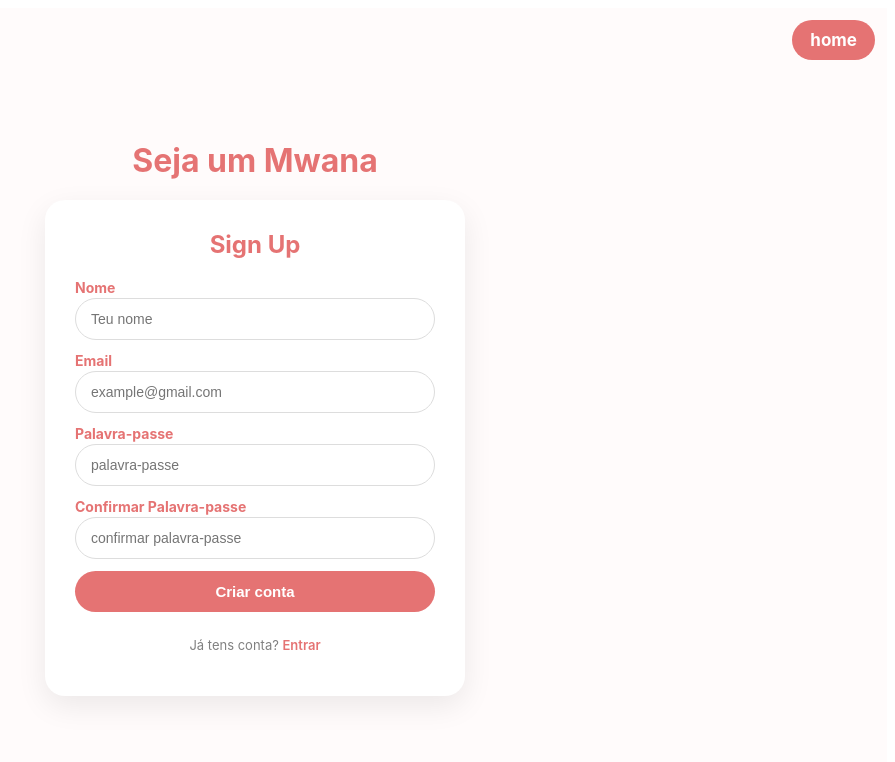
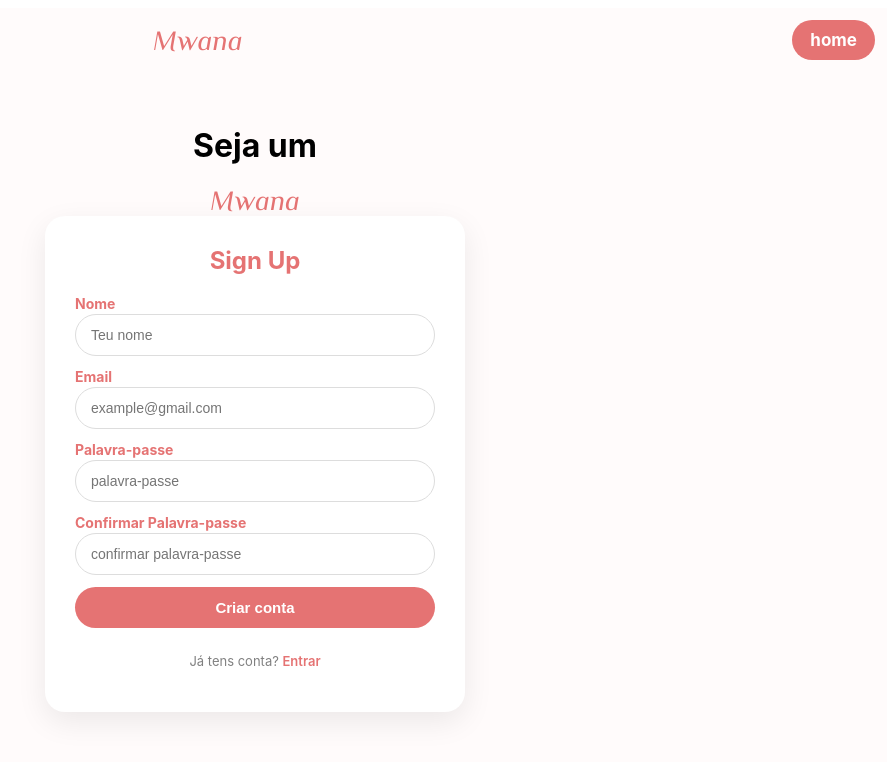
Before and after one commit to Four4moza/kikongo, a React (Vite) app in the folder FRONTEND/: page /signup in a window 1280 px wide. Shown: the top 762 px of the page, without its empty margins (385-1280 px from the left). Built offline with nearby package versions, Linux system fonts and the light colour scheme.

Commit message:
melhorias

```diff
--- a/FRONTEND/index.html
+++ b/FRONTEND/index.html
@@ -3,6 +3,9 @@
   <head>
     <meta charset="UTF-8" />
     <link rel="icon" type="image/svg+xml" href="/favicon.svg" />
+    <link rel="preconnect" href="https://fonts.googleapis.com">
+<link rel="preconnect" href="https://fonts.gstatic.com" crossorigin>
+<link href="https://fonts.googleapis.com/css2?family=Philosopher:ital,wght@0,400;0,700;1,400;1,700&display=swap" rel="stylesheet">
     <meta name="viewport" content="width=device-width, initial-scale=1.0" />
     <title>mwana</title>
   </head>
--- a/FRONTEND/src/pages/Login/Login.css
+++ b/FRONTEND/src/pages/Login/Login.css
@@ -1,3 +1,5 @@
+
+@import url('https://fonts.googleapis.com/css2?family=Philosopher:ital,wght@0,400;0,700;1,400;1,700&display=swap');
 :root {
 
     --pink-baby: #e57373;
@@ -37,7 +39,7 @@
     overflow: hidden;
 }
 
-/* DECORAÇÃO ROSA (TOP) */
+
 .login-card::before {
     content: "";
     position: absolute;
@@ -52,13 +54,16 @@
             var(--pink-light));
 }
 
-/* TÍTULO */
+
+/* tittle ou h1*/
 .login-title {
     text-align: center;
     font-size: 26px;
     font-weight: 700;
     color: var(--pink-baby);
+
 }
+
 
 .login-brand {
     text-align: center;
@@ -166,7 +171,23 @@ h1 {
     position: absolute;
     top: 20px;
     right: 20px;
+    display: flex;
+    flex-direction: row;
 }
+.logo {
+  display: flex;
+  align-items: center;
+  gap: 10px;
+  margin-right: 550px;
+}
+.mwana {
+  font-family: "Philosopher", sans-serif;
+  font-weight: 400;
+  font-style: italic;
+  font-size: 28px;
+  color: var(--pink-baby);
+}
+
 
 .back-btn {
     background: #e57373;
--- a/FRONTEND/src/pages/Login/Login.jsx
+++ b/FRONTEND/src/pages/Login/Login.jsx
@@ -14,6 +14,9 @@ import { useNavigate } from "react-router-dom"
       flexDirection: "column",
     }}>
        <header className="top-header">
+         <div className="logo">
+          <span className="mwana">Mwana</span>
+        </div>
   <button
     className="back-btn"
     onClick={() => navigate("/")}
@@ -21,7 +24,7 @@ import { useNavigate } from "react-router-dom"
      home
   </button>
 </header>
-      <h1>Mwana</h1>
+
       <Card title="Entrar">
         <label htmlFor="email">Email</label>
         <input id="email" placeholder="example@gmail.com" />
--- a/FRONTEND/src/pages/Main/Main.css
+++ b/FRONTEND/src/pages/Main/Main.css
@@ -1,3 +1,6 @@
+
+@import url('https://fonts.googleapis.com/css2?family=Philosopher:ital,wght@0,400;0,700;1,400;1,700&display=swap');
+
 :root {
   /* cores */
   --pink-light: #f8c8c8;
@@ -7,6 +10,30 @@
   /* font*/
   --font-main: "Inter", sans-serif;
 }
+.philosopher-regular {
+  font-family: "Philosopher", sans-serif;
+  font-weight: 400;
+  font-style: normal;
+}
+
+.philosopher-bold {
+  font-family: "Philosopher", sans-serif;
+  font-weight: 700;
+  font-style: normal;
+}
+
+.mwana-italic {
+  font-family: "Philosopher", sans-serif;
+  font-weight: 400;
+  font-style: italic;
+}
+
+.philosopher-bold-italic {
+  font-family: "Philosopher", sans-serif;
+  font-weight: 700;
+  font-style: italic;
+}
+
 
 
 .main {
@@ -30,18 +57,19 @@
   align-items: center;
   gap: 10px;
 }
+.mwana {
+  font-family: "Philosopher", sans-serif;
+  font-weight: 400;
+  font-style: italic;
+  font-size: 28px;
+  color: var(--pink-baby);
+}
 
 .logo img {
   width: 40px;
   height: 40px;
 }
 
-.logo span {
-  font-size: 24px;
-  font-weight: bold;
-  color: var(--pink-baby);
-  font-family: var(--font-main);
-}
 
 .nav-buttons {
   display: flex;
@@ -83,10 +111,14 @@
 
 
 .hero h1 {
+  font-family:"mwana-italic";
   font-size: 48px;
   font-weight: bold;
   font-family: var(--font-main);
   color: black;
+  font-style: italic;
+
+
 }
 
 .hero h1 span {
--- a/FRONTEND/src/pages/Main/Main.jsx
+++ b/FRONTEND/src/pages/Main/Main.jsx
@@ -9,7 +9,7 @@ function Main() {
       <header className="navbar">
 
         <div className="logo">
-          <span>Mwana</span>
+          <span className="mwana">Mwana</span>
         </div>
 
         <div className="nav-buttons">
--- a/FRONTEND/src/pages/SignUp/SignUp.css
+++ b/FRONTEND/src/pages/SignUp/SignUp.css
@@ -1,3 +1,5 @@
+@import url('https://fonts.googleapis.com/css2?family=Philosopher:ital,wght@0,400;0,700;1,400;1,700&display=swap');
+
 :root {
   --pink-baby: #e57373;
   --pink-light: #f8c8c8;
@@ -23,8 +25,14 @@ background-color: var(--background);
   margin-bottom: 20px;
   font-size: 32px;
   font-weight: bold;
+  color: black;
+  font-family: var(--font-main);
+}
+.mwana {
+  font-family: "Philosopher", sans-serif;
+  font-weight: 400;
+  font-style: italic;
   color: var(--pink-baby);
-  font-family: var(--font-main);
 }
 
 
@@ -44,10 +52,26 @@ background-color: var(--background);
   text-decoration: underline;
 }
 .top-header {
-  position: absolute;
-  top: 20px;
-  right: 20px;
+    position: absolute;
+    top: 20px;
+    right: 20px;
+    display: flex;
+    flex-direction: row;
 }
+.logo {
+  display: flex;
+  align-items: center;
+  gap: 10px;
+  margin-right: 550px;
+}
+.mwana {
+  font-family: "Philosopher", sans-serif;
+  font-weight: 400;
+  font-style: italic;
+  font-size: 28px;
+  color: var(--pink-baby);
+}
+
 
 .back-btn {
   background: #e57373;
@@ -66,3 +90,15 @@ font-weight: bold;
   background: #d95f5f;
   transform: translateY(-2px);
 }
+@media (max-width: 500px) {
+
+  .card {
+    padding: 20px;
+    border-radius: 16px;
+  }
+
+  .card-title {
+    font-size: 20px;
+  }
+
+}
--- a/FRONTEND/src/pages/SignUp/SignUp.jsx
+++ b/FRONTEND/src/pages/SignUp/SignUp.jsx
@@ -9,6 +9,9 @@ export default function Signup() {
     <div>
 
       <header className="top-header">
+         <div className="logo">
+          <span className="mwana">Mwana</span>
+        </div>
         <button
           className="back-btn"
           onClick={() => navigate("/")}
@@ -20,7 +23,8 @@ export default function Signup() {
 
       <div className="signup-page">
 
-        <h1 className="signup-logo">Seja um Mwana</h1>
+        <h1 className="signup-logo">Seja um </h1>
+        <span className="mwana">Mwana</span>
 
         <Card title="Sign Up">
 
```
